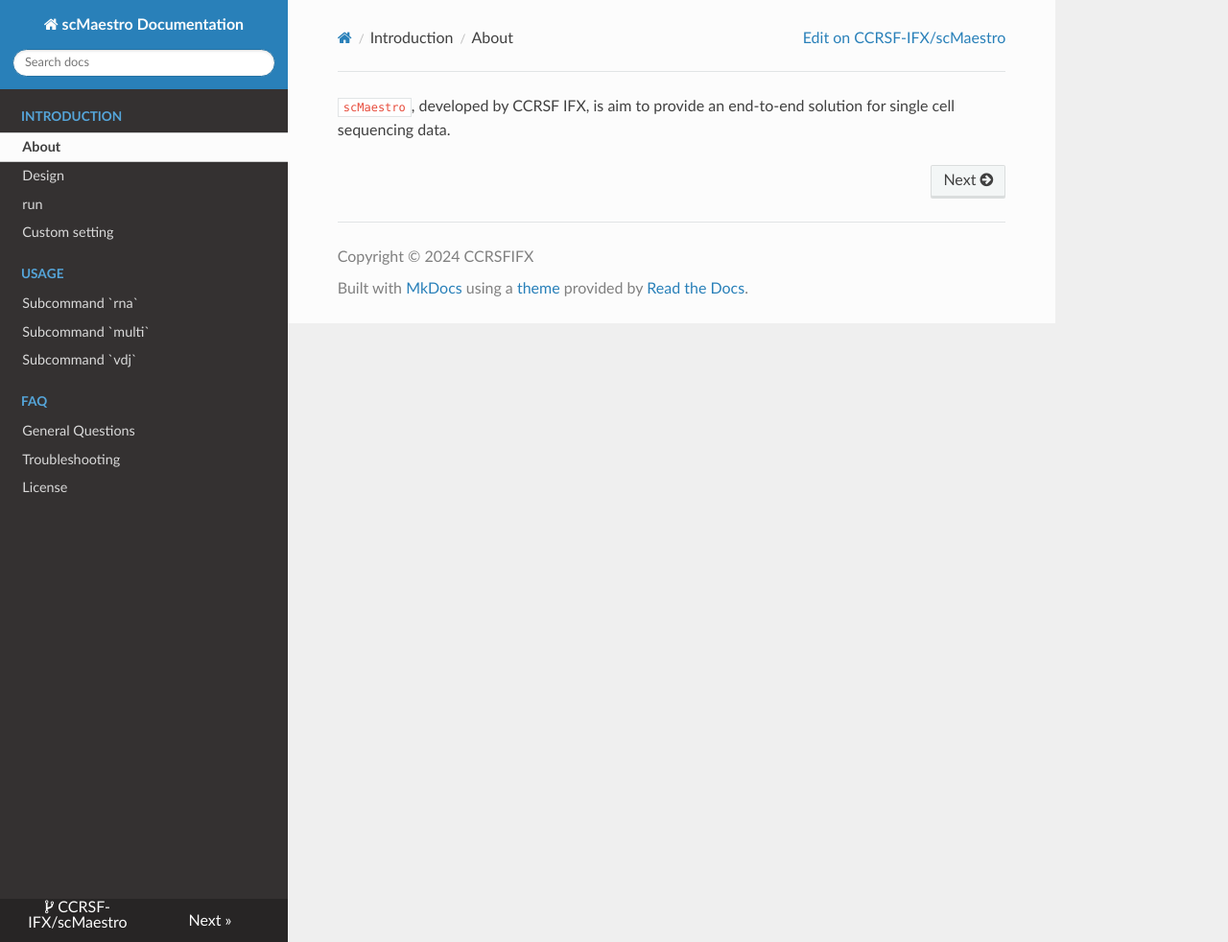
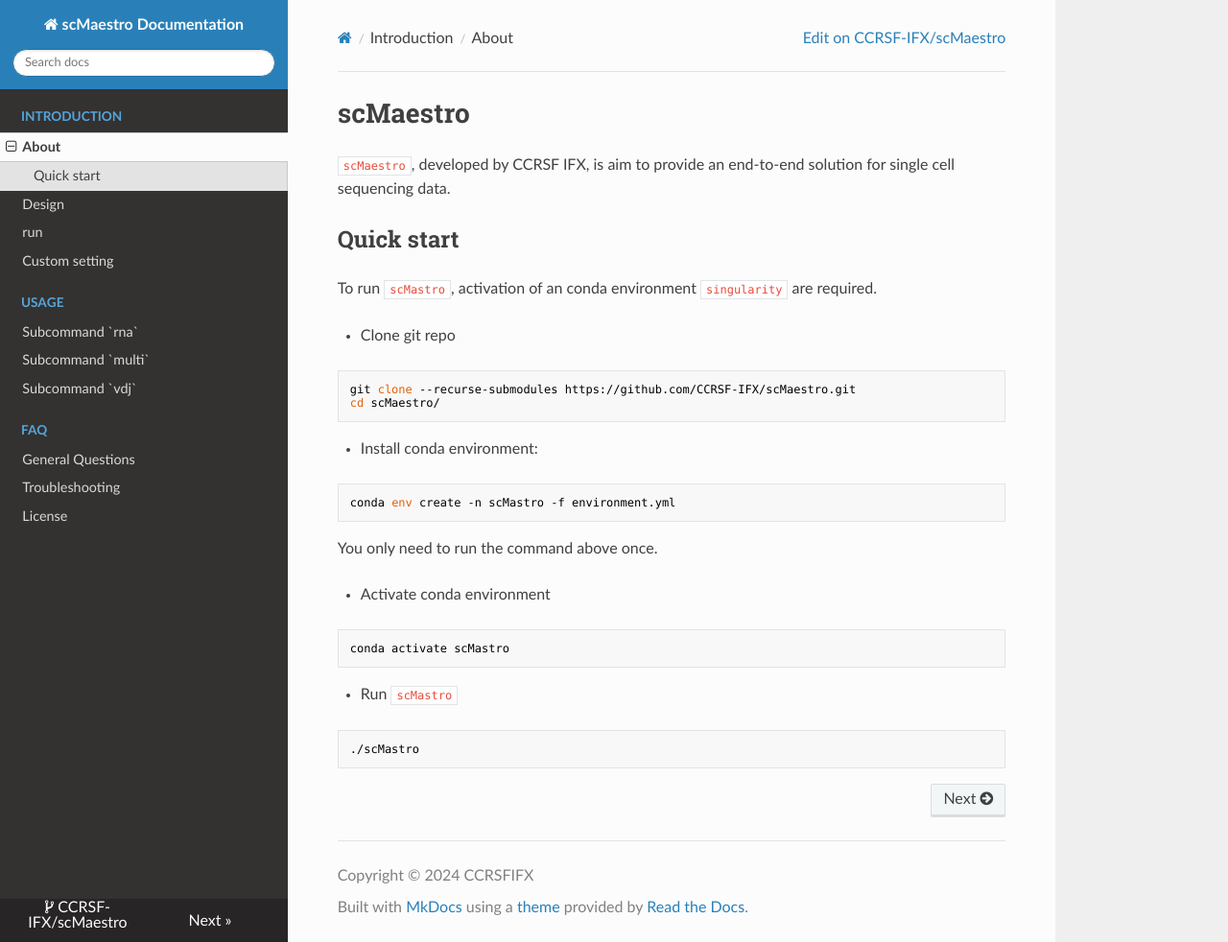
Before and after one commit to CCRSF-IFX/scMaestro, an MkDocs documentation site: the page built from docs/index.md, in a window 1280 px wide and 982 px high. Shown: the whole window at 96% size. Built offline with MkDocs 1.6.1, drawn with Linux system fonts in a browser that asks for light colours; nearby versions of some CDN libraries.

Commit message:
Add installation info

````diff
--- a/docs/index.md
+++ b/docs/index.md
@@ -1,2 +1,35 @@
+# scMaestro
 
 `scMaestro`, developed by CCRSF IFX, is aim to provide an end-to-end solution for single cell sequencing data.
+
+## Quick start
+
+To run `scMastro`, activation of an conda environment `singularity` are required.
+
+* Clone git repo
+
+```
+git clone --recurse-submodules https://github.com/CCRSF-IFX/scMaestro.git
+cd scMaestro/
+```
+
+* Install conda environment:
+
+```
+conda env create -n scMastro -f environment.yml
+```
+
+You only need to run the command above once.
+
+* Activate conda environment
+
+
+```
+conda activate scMastro
+```
+
+* Run `scMastro`
+
+```
+./scMastro
+```
````
